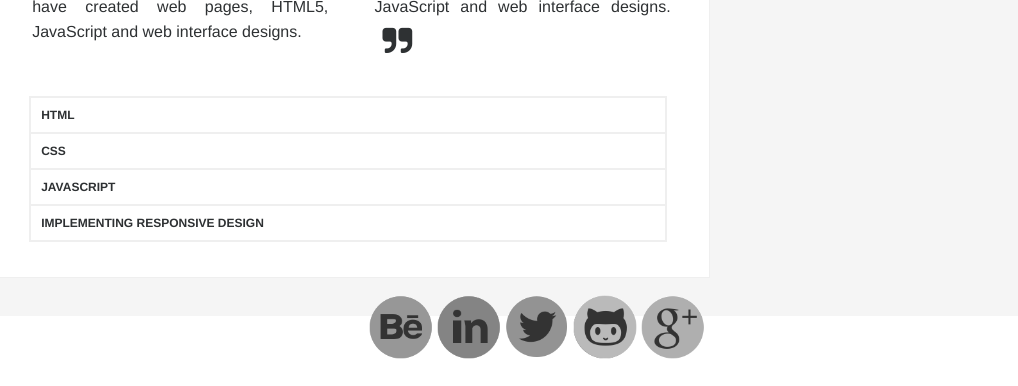
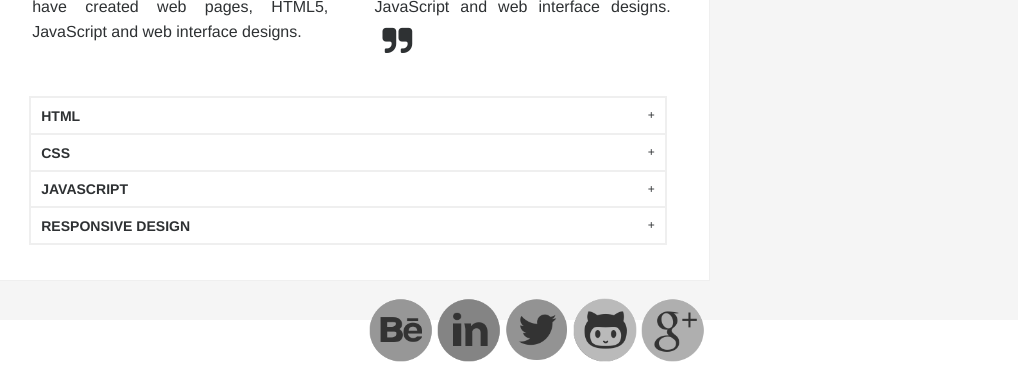
Before and after one commit to RachelSeale/rsealePortfolio, a Jekyll site: the page built from index.html, in a window 1280 px wide. Shown: the part 594-980 px from the top of the page, without its empty margins (103-1121 px from the left). Built offline with Jekyll 4.4.1, drawn with Linux system fonts in a browser that asks for light colours; nearby versions of some CDN libraries; Markdown is read by kramdown in place of the engine named in the settings.

Commit message:
Plus and Minus sign put on the accordian

```diff
--- a/_layouts/default.html
+++ b/_layouts/default.html
@@ -64,6 +64,7 @@
     </footer>
         <script src="http://code.jquery.com/jquery-latest.min.js" type="text/javascript"></script>
         <script src="/js/nav.js" type="text/javascript"></script>
+        <script src="/js/toogle.js" type="text/javascript"></script>
         <script src="/js/colors.js" type="text/javascript"></script>
         <script src="/js/accordian.js" type="text/javascript"></script>
   </body>
--- a/css/index.css
+++ b/css/index.css
@@ -178,6 +178,13 @@ nav {
           line-height: 30px; } }
 
 /*accordian*/
+.plus, .minus {
+  float: right; }
+
+h3, .plus, .minus {
+  display: inline-block;
+  vertical-align: middle; }
+
 .skills-accordian {
   clear: both;
   background: white;
@@ -189,7 +196,7 @@ nav {
   margin: 2%;
   width: 95%;
   /*list items*/ }
-  .skills-accordian h3 {
+  .skills-accordian .acord-header {
     font-size: 12px;
     line-height: 34px;
     padding: 0 10px;
--- a/index.html
+++ b/index.html
@@ -20,7 +20,11 @@ class: home
 	      		<div class="skills-accordian">
 					  <ul>
 					    <li class="active">
-					      <h3>HTML</h3>
+					      <div class="acord-header">
+					      		<h3>HTML</h3>
+					      		<div class="plus">+</div>
+					      		<div class="minus">-</div>
+					      	</div>
 					        <div class="skills-inner">
 					          <p>Cream cheese who moved my cheese fondue. Blue castello boursin stilton cauliflower cheese cheeseburger brie bavarian bergkase dolcelatte. Parmesan cauliflower cheese ricotta jarlsberg chalk and cheese everyone loves port-salut macaroni cheese. Lancashire pecorino goat.</p>
 					          <span><div class="ratings"><i class="fa fa-star"></i><i class="fa fa-star"></i><i class="fa fa-star"></i><i class="fa fa-star"></i><i class="fa fa-star-half-o"></i></div></span>
@@ -28,21 +32,33 @@ class: home
 					    </li>
 
 					    <li>
-					        <h3>CSS</h3>
+					        <div class="acord-header">
+					        	<h3>CSS</h3>
+					        	<div class="plus">+</div>
+					        	<div class="minus">-</div>
+					        </div>
 					          <div class="skills-inner">
 					            <p>Cream cheese who moved my cheese fondue. Blue castello boursin stilton cauliflower cheese cheeseburger brie bavarian bergkase dolcelatte. Parmesan cauliflower cheese ricotta jarlsberg chalk and cheese everyone loves port-salut macaroni cheese. Lancashire pecorino goat.</p>
 					            <span><div class="ratings"><i class="fa fa-star"></i><i class="fa fa-star"></i><i class="fa fa-star"></i><i class="fa fa-star"></i><i class="fa fa-star-half-o"></i></div></span>
 					          </div>
 					    </li>
 					    <li>
-					       <h3>JavaScript</h3>
+					       <div class="acord-header">
+					       		<h3>JavaScript</h3>
+					       		<div class="plus">+</div>
+					       		<div class="minus">-</div>
+					       </div>
 					          <div class="skills-inner">
 					             <p>Cow cheesy red leicester. Cut the cheese cheese strings mozzarella swiss cheesecake goat say cheese emmental. Cream cheese cheesecake fondue lancashire cow paneer cheese slices manchego.</p>
 					             <span><div class="ratings"><i class="fa fa-star"></i><i class="fa fa-star"></i><i class="fa fa-star"></i><i class="fa fa-star-half-o"></i><i class="fa fa-star-o"></i></div></span>
 					          </div>
 					        </li>
 					     <li>
-					       <h3>Implementing Responsive Design</h3>
+					       <div class="acord-header">
+					       		<h3>Responsive Design</h3>
+					       		<div class="plus">+</div>
+					       		<div class="minus">-</div>
+					       </div>
 					        <div class="skills-inner">
 					          <p>Stinking bishop caerphilly blue castello. Danish fontina stinking bishop danish fontina cow emmental edam parmesan emmental. Cheddar manchego blue castello port-salut cheeseburger camembert de normandie red leicester gouda. Emmental cut the cheese chalk and cheese stilton edam.</p>
 					          <span><div class="ratings"><i class="fa fa-star"></i><i class="fa fa-star"></i><i class="fa fa-star"></i><i class="fa fa-star"><i class="fa fa-star-o"></i></i></div></span>
--- a/js/accordian.js
+++ b/js/accordian.js
@@ -1,5 +1,5 @@
 $(document).ready(function () {
-    $(".skills-accordian h3").click(function () {
+    $(".skills-accordian .acord-header").click(function () {
 
 
    $(".skills-accordian ul .skills-inner").slideUp();
--- /dev/null
+++ b/js/toogle.js
@@ -0,0 +1,12 @@
+$(document).ready(function(){
+	$(".minus").hide();
+	$('.acord-header').click(function(){
+		$(this).find(".plus , .minus").toggle();
+	});
+
+    /*$('.acord-header').click(function(){
+		$(".show_hide").show();
+	    $(".slidingDiv").hide();
+	});*/
+
+});
```
Also changed, not shown: css/index.scss (+9 -5 lines).
